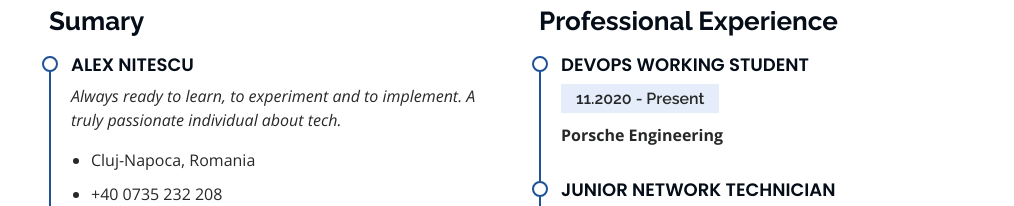
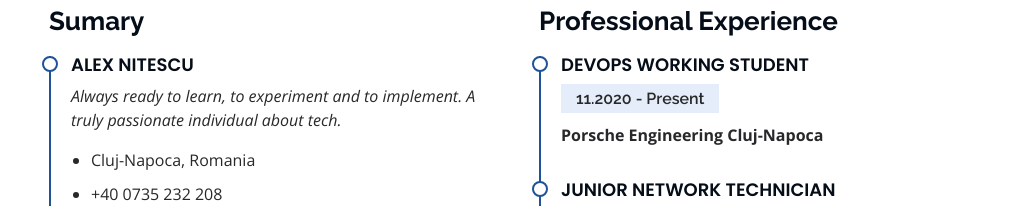
Before and after one commit to alexnit/alexnit.github.io, a plain HTML site: page index.html in a window 1280 px wide. Shown: the part 2260-2466 px from the top of the page, without its empty margins (266-1280 px from the left). Drawn offline with nearby package versions, Linux system fonts and the light colour scheme.

Commit message:
Update index.html

```diff
--- a/index.html
+++ b/index.html
@@ -260,7 +260,7 @@ Improving daily turns you into a passionate, being passionate makes worktime lik
             <div class="resume-item">
               <h4>DevOps Working Student</h4>
               <h5>11.2020 - Present</h5>
-              <p><b>Porsche Engineering</b></p>
+              <p><b>Porsche Engineering Cluj-Napoca</b></p>
             </div>
             <div class="resume-item">
               <h4>Junior Network Technician</h4>
```
